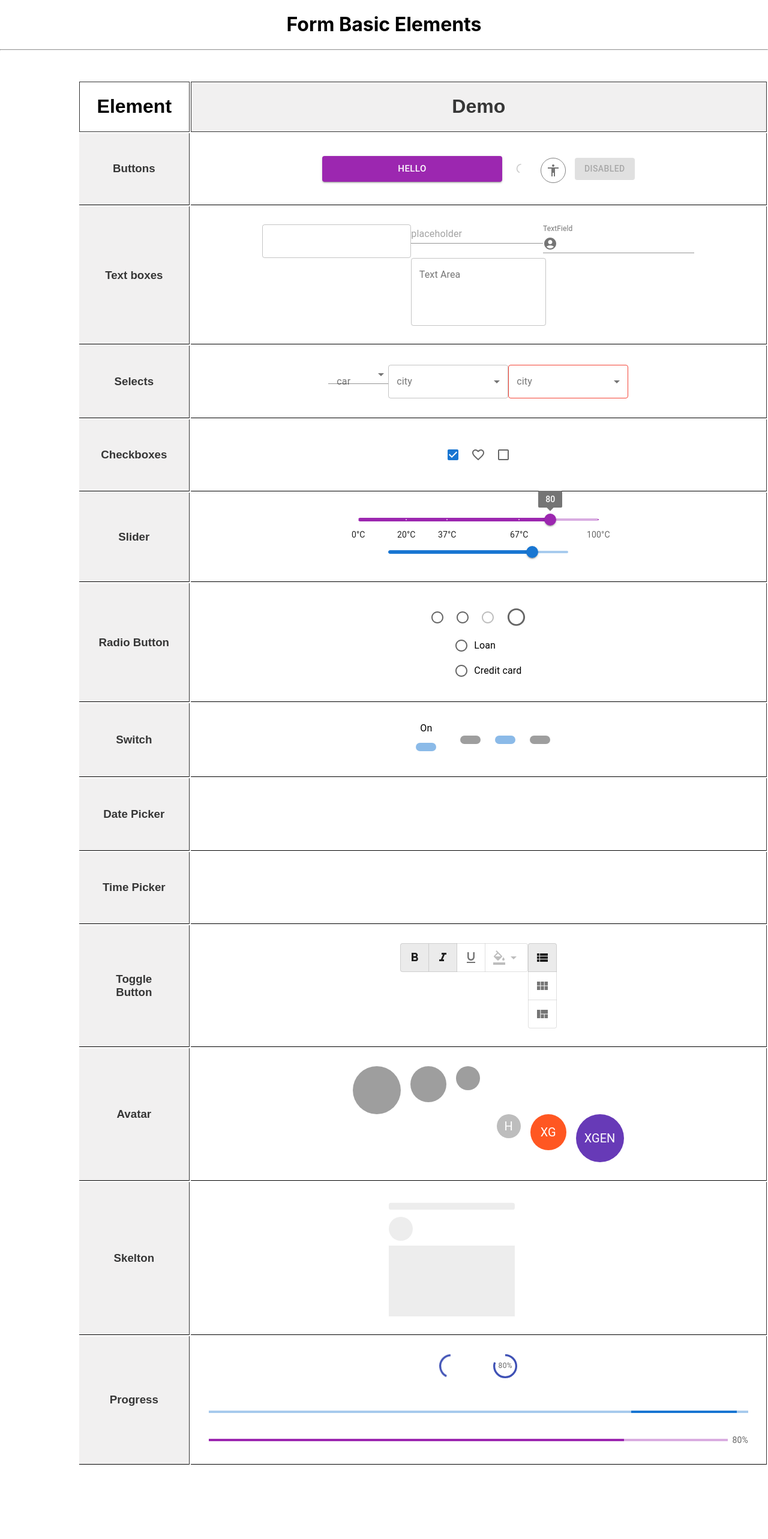
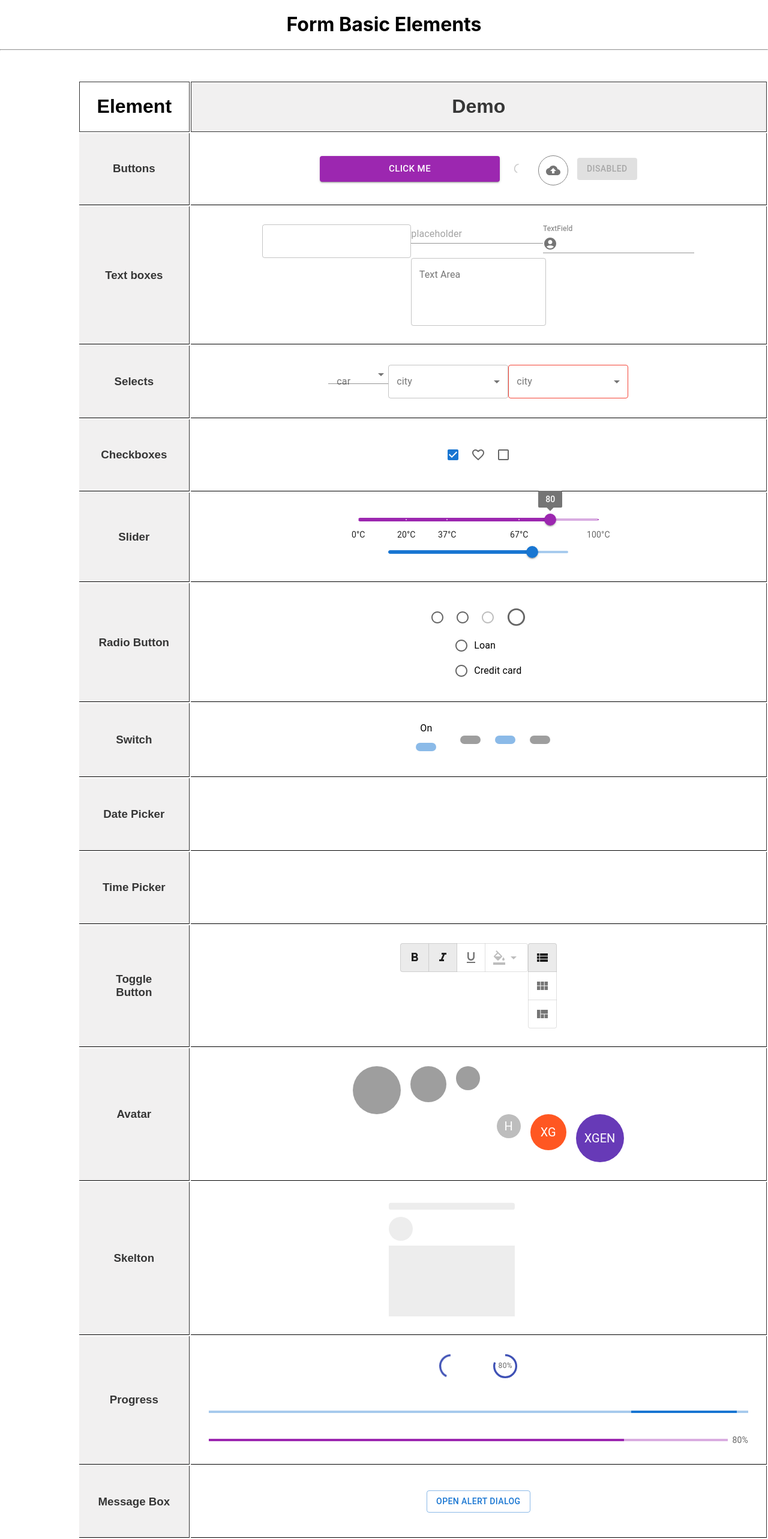
Before and after one commit to tharindusenadeera/application-Form-XGEN, a React (Create React App) app in the folder application-form/: page / in a window 1280 px wide. Shown: the whole page at 60% size. Before the commit the page ends 2443 px from the top, so only its background shows below. Built offline with nearby package versions, Linux system fonts and the light colour scheme; grey boxes are pictures that could not be loaded.

Commit message:
developed upto alert box components

```diff
--- a/application-form/src/components/input-components/ButtonComponent.tsx
+++ b/application-form/src/components/input-components/ButtonComponent.tsx
@@ -1,63 +1,187 @@
 import { FC } from "react";
-
 import Button from "@mui/material/Button";
 import LoadingButton from "@mui/lab/LoadingButton";
-import {
-  button_Component_prpos_types,
-  button_component_attributes_types,
-} from "../../constants/interfaces";
+import { button_Component_prpos_types } from "../../constants/interfaces";
 import { IconButton } from "@mui/material";
 
+//-- Button Selector Function --
 export const ButtonComponent: FC<button_Component_prpos_types> = ({
   loadingbtn,
   iconbtn,
-  attributes,
+  edge,
+  disableRipple,
+  disableFocusRipple,
+  style,
+  children,
+  classes,
+  onClick,
+  color,
+  disabled,
+  endIcon,
+  fullWidth,
+  href,
+  size,
+  startIcon,
+  variant,
+  title,
+  autoFocus,
+  loading,
+  sx,
 }) => {
-  if (loadingbtn == true) return <LoadingBtn attributes={attributes} />;
-  if (iconbtn == true) return <IconBtn attributes={attributes} />;
-  return <BasicBtn attributes={attributes} />;
+  if (iconbtn == true)
+    return (
+      <IconBtn
+        color={color}
+        classes={classes}
+        children={children}
+        disabled={disabled}
+        disableRipple={disableRipple}
+        disableFocusRipple={disableFocusRipple}
+        size={size}
+        edge={edge}
+        sx={sx}
+        autoFocus={autoFocus}
+        onClick={onClick}
+      />
+    ); // WHEN REQUIRE ICON BUTTON
+  if (loadingbtn == true)
+    // WHEN REQUIRE LOADING BUTTON
+    return (
+      <LoadingBtn
+        loading={loading}
+        style={style}
+        onClick={onClick}
+        color={color}
+        disabled={disabled}
+        endIcon={endIcon}
+        fullWidth={fullWidth}
+        href={href}
+        size={size}
+        startIcon={startIcon}
+        variant={variant}
+        title={title}
+        autoFocus={autoFocus}
+      />
+    );
+
+  // WHEN REQUIRE BASIC BUTTON ( Default option )
+  return (
+    <BasicBtn
+      style={style}
+      onClick={onClick}
+      color={color}
+      disabled={disabled}
+      endIcon={endIcon}
+      fullWidth={fullWidth}
+      href={href}
+      size={size}
+      startIcon={startIcon}
+      variant={variant}
+      title={title}
+      autoFocus={autoFocus}
+    />
+  );
 };
 
-const BasicBtn: FC<button_component_attributes_types> = ({ attributes }) => {
-  console.log(attributes);
+//BASIC BUTTON
+const BasicBtn: FC<button_Component_prpos_types> = ({
+  style,
+  onClick,
+  color,
+  disabled,
+  endIcon,
+  fullWidth,
+  href,
+  size,
+  startIcon,
+  variant,
+  title,
+  autoFocus,
+}) => {
   return (
     <>
       <Button
-        style={attributes.styles}
-        onClick={attributes.onClick}
-        color={attributes.color}
-        disabled={attributes.disabled}
-        endIcon={attributes.endIcon}
-        fullWidth={attributes.fullWidth}
-        href={attributes.href}
-        size={attributes.size}
-        startIcon={attributes.startIcon}
-        variant={attributes.variant}
+        style={style}
+        onClick={onClick}
+        color={color}
+        disabled={disabled}
+        endIcon={endIcon}
+        fullWidth={fullWidth}
+        href={href}
+        size={size}
+        startIcon={startIcon}
+        variant={variant}
+        autoFocus={autoFocus}
       >
-        {attributes.title}
+        {title}
       </Button>
     </>
   );
 };
 
-const LoadingBtn: FC<button_component_attributes_types> = ({ attributes }) => {
+//LOADING BUTTON
+const LoadingBtn: FC<button_Component_prpos_types> = ({
+  style,
+  onClick,
+  color,
+  disabled,
+  endIcon,
+  fullWidth,
+  href,
+  size,
+  startIcon,
+  variant,
+  autoFocus,
+  loading,
+}) => {
   return (
     <>
       <LoadingButton
-        loading
-        style={attributes.styles}
-        onClick={attributes.onClick}
+        style={style}
+        onClick={onClick}
+        color={color}
+        disabled={disabled}
+        endIcon={endIcon}
+        fullWidth={fullWidth}
+        href={href}
+        size={size}
+        startIcon={startIcon}
+        variant={variant}
+        autoFocus={autoFocus}
+        loading={loading}
       />
     </>
   );
 };
 
-const IconBtn: FC<button_component_attributes_types> = ({ attributes }) => {
+//ICON BUTTON
+const IconBtn: FC<button_Component_prpos_types> = ({
+  classes,
+  color,
+  disabled,
+  disableFocusRipple,
+  disableRipple,
+  edge,
+  size,
+  onClick,
+  sx,
+  autoFocus,
+  children,
+}) => {
   return (
-    <>
-      <IconButton style={attributes.styles} onClick={attributes.onClick}>
-        {attributes.children}
-      </IconButton>
-    </>
+    <IconButton
+      color={color}
+      classes={classes}
+      disabled={disabled}
+      disableRipple={disableRipple}
+      disableFocusRipple={disableFocusRipple}
+      size={size}
+      edge={edge}
+      sx={sx}
+      autoFocus={autoFocus}
+      onClick={onClick}
+    >
+      {children}
+    </IconButton>
   );
 };
--- /dev/null
+++ b/application-form/src/components/input-components/DialogComponent.tsx
@@ -0,0 +1,109 @@
+import { Dialog } from "@material-ui/core";
+import {
+  DialogActions,
+  DialogContent,
+  DialogContentText,
+  DialogTitle,
+} from "@mui/material";
+import { FC } from "react";
+import {
+  dialog_component_props_types,
+  dialogaction_component_props_types,
+  dialogcontent_component_props_types,
+  dialogcontenttext_component_props_types,
+  dialogtitle_component_props_types,
+} from "../../constants/interfaces";
+
+//DIALOG COMPONENT
+export const DialogComponent: FC<dialog_component_props_types> = ({
+  open,
+  ariaDescribedby,
+  ariaLabelledby,
+  BackdropComponent,
+  children,
+  classes,
+  disableEscapeKeyDown,
+  fullScreen,
+  fullWidth,
+  maxWidth,
+  onBackdropClick,
+  onClose,
+  PaperComponent,
+  PaperProps,
+  scroll,
+  sx,
+  TransitionComponent,
+  transitionDuration,
+  TransitionProps,
+}) => {
+  return (
+    <Dialog
+      open={open}
+      aria-Describedby={ariaDescribedby}
+      aria-Labelledby={ariaLabelledby}
+      BackdropComponent={BackdropComponent}
+      children={children}
+      classes={classes}
+      disableEscapeKeyDown={disableEscapeKeyDown}
+      fullScreen={fullScreen}
+      fullWidth={fullWidth}
+      maxWidth={maxWidth}
+      onBackdropClick={onBackdropClick}
+      onClose={onClose}
+      PaperComponent={PaperComponent}
+      PaperProps={PaperProps}
+      scroll={scroll}
+      //   sx={sx}
+      TransitionComponent={TransitionComponent}
+      transitionDuration={transitionDuration}
+      TransitionProps={TransitionProps}
+    />
+  );
+};
+
+//DIALOG ACTIONS COMPONENET
+export const DialogActionsComponent: FC<dialogaction_component_props_types> = ({
+  children,
+  classes,
+  disableSpacing,
+  sx,
+}) => {
+  return (
+    <DialogActions
+      children={children}
+      classes={classes}
+      disableSpacing={disableSpacing}
+      sx={sx}
+    />
+  );
+};
+
+//DIALOG CONTENT COMPONENET
+export const DialogContentComponent: FC<
+  dialogcontent_component_props_types
+> = ({ children, classes, dividers, sx }) => {
+  return (
+    <DialogContent
+      children={children}
+      classes={classes}
+      dividers={dividers}
+      sx={sx}
+    />
+  );
+};
+
+//DIALOG CONTENTTEXT COMPONENET
+export const DialogContentTextComponent: FC<
+  dialogcontenttext_component_props_types
+> = ({ children, classes, sx }) => {
+  return <DialogContentText children={children} classes={classes} sx={sx} />;
+};
+
+//DIALOG TITLE COMPONENET
+export const DialogTitleComponent: FC<dialogtitle_component_props_types> = ({
+  children,
+  classes,
+  sx,
+}) => {
+  return <DialogTitle children={children} classes={classes} sx={sx} />;
+};
--- /dev/null
+++ b/application-form/src/components/input-components/MessageBoxComponent.tsx
@@ -0,0 +1,53 @@
+import { FC, useState } from "react";
+import { messagebox_component_props_types } from "../../constants/interfaces";
+import { ButtonComponent } from "./ButtonComponent";
+import {
+  DialogActionsComponent,
+  DialogComponent,
+  DialogContentComponent,
+  DialogContentTextComponent,
+  DialogTitleComponent,
+} from "./DialogComponent";
+
+export const MessageBoxComponent: FC<messagebox_component_props_types> = ({
+  title,
+  message,
+}) => {
+  const [open, setOpen] = useState(false);
+
+  const handleClickOpen = () => {
+    setOpen(true);
+  };
+
+  const handleClose = () => {
+    setOpen(false);
+  };
+  return (
+    <>
+      <ButtonComponent
+        variant="outlined"
+        title="Open alert dialog"
+        onClick={handleClickOpen}
+      />
+
+      <DialogComponent
+        open={open}
+        onClose={handleClose}
+        aria-labelledby="alert-dialog-title"
+        aria-describedby="alert-dialog-description"
+      >
+        <DialogTitleComponent id="alert-dialog-title">
+          {title}
+        </DialogTitleComponent>
+        <DialogContentComponent>
+          <DialogContentTextComponent id="alert-dialog-description">
+            {message}
+          </DialogContentTextComponent>
+        </DialogContentComponent>
+        <DialogActionsComponent>
+          <ButtonComponent title="Done" onClick={handleClose} />
+        </DialogActionsComponent>
+      </DialogComponent>
+    </>
+  );
+};
--- a/application-form/src/index.tsx
+++ b/application-form/src/index.tsx
@@ -15,6 +15,7 @@ import { Togglebutton } from "./pages/togglebutton";
 import { Avatar } from "./pages/avatar";
 import { Skelton } from "./pages/skelton";
 import { Progress } from "./pages/Progress";
+import { MessageBox } from "./pages/messagebox";
 
 ReactDOM.render(
   <App>
@@ -68,6 +69,9 @@ ReactDOM.render(
       <tr>
         <Progress />
       </tr>
+      <tr>
+        <MessageBox />
+      </tr>
     </table>
   </App>,
 
--- a/application-form/src/pages/buttons.tsx
+++ b/application-form/src/pages/buttons.tsx
@@ -1,35 +1,5 @@
-import AccessibilityIcon from "@mui/icons-material/Accessibility";
+import CloudUploadIcon from "@mui/icons-material/CloudUpload";
 import { ButtonComponent } from "../components/input-components/ButtonComponent";
-
-const attributes = {
-  title: "hello",
-  color: "secondary",
-  disabled: false,
-  size: "large",
-  variant: "contained",
-  onClick: () => alert("hello there simple button"),
-  styles: { width: "300px" },
-};
-const attributes2 = {
-  variant: "contained",
-  title: "new simple button",
-  onClick: () => alert("hello loading button"),
-};
-const attributes3 = {
-  variant: "contained",
-  title: "new simple button",
-  styles: { border: "1px solid grey", marginTop: "5px" },
-  children: <AccessibilityIcon />,
-  onClick: () => alert("hello icon button"),
-};
-const attributes4 = {
-  variant: "contained",
-  title: "disabled",
-  disabled: true,
-  styles: { marginLeft: "15px" },
-  children: <AccessibilityIcon />,
-  onClick: () => alert("hello icon button"),
-};
 
 export const Buttons = () => {
   return (
@@ -44,24 +14,33 @@ export const Buttons = () => {
         <ButtonComponent
           loadingbtn={false}
           iconbtn={false}
-          attributes={attributes}
+          title="Click Me"
+          color="secondary"
+          size="large"
+          variant="contained"
+          onClick={() => alert("hello there simple button")}
+          style={{ width: "300px" }}
         />
         {/* //loading btn */}
         <ButtonComponent
-          loadingbtn={true}
-          iconbtn={false}
-          attributes={attributes2}
+          loadingbtn
+          loading
+          onClick={() => alert("hello loading button")}
         />
         {/* //icon btn */}
         <ButtonComponent
-          loadingbtn={false}
-          iconbtn={true}
-          attributes={attributes3}
+          iconbtn
+          sx={{ border: "1px solid grey", marginTop: "5px" }}
+          children={<CloudUploadIcon />}
+          onClick={() => alert("UPLOADING....")}
+          size="large"
         />
+        {/* //disabled button */}
         <ButtonComponent
-          loadingbtn={false}
-          iconbtn={false}
-          attributes={attributes4}
+          variant="contained"
+          title="disabled"
+          disabled={true}
+          style={{ marginLeft: "15px" }}
         />
       </td>
     </>
--- /dev/null
+++ b/application-form/src/pages/messagebox.tsx
@@ -0,0 +1,27 @@
+import { FC } from "react";
+import { ButtonComponent } from "../components/input-components/ButtonComponent";
+import { MessageBoxComponent } from "../components/input-components/MessageBoxComponent";
+import { messagebox_component_props_types } from "../constants/interfaces";
+
+export const MessageBox: FC<messagebox_component_props_types> = (props) => {
+  console.log(props);
+
+  return (
+    <>
+      <td className="elementName">
+        <h3>Message Box</h3>
+      </td>
+      <td>
+        <MessageBoxComponent
+          title="Congratulations"
+          message="Form submited successfully !, Please check your email to download your pdf"
+          children={
+            <>
+              <ButtonComponent title="Ok" onClick={() => props.onClose()} />
+            </>
+          }
+        />
+      </td>
+    </>
+  );
+};
```
Also changed, not shown: application-form/src/constants/interfaces.ts (+79 -0 lines).
